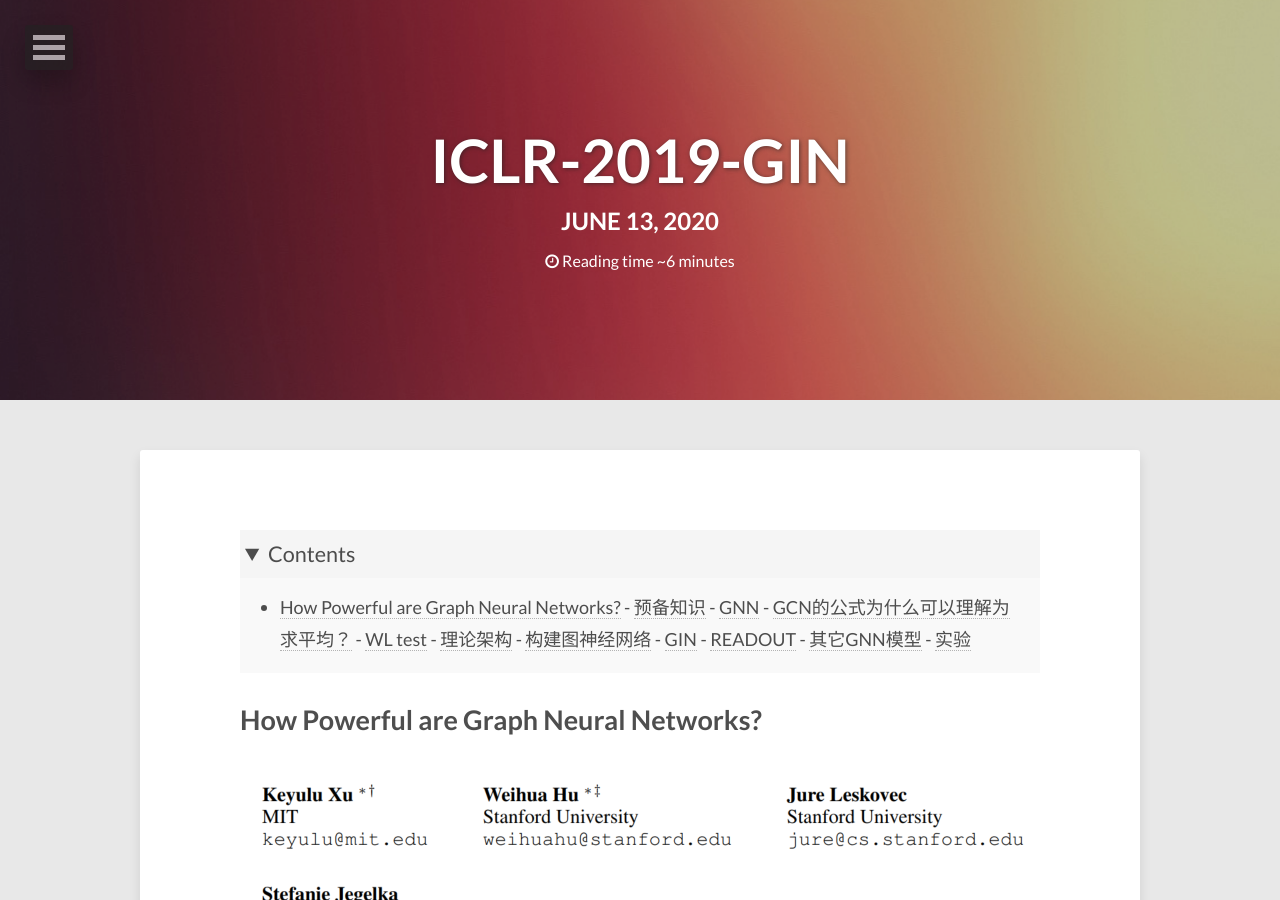
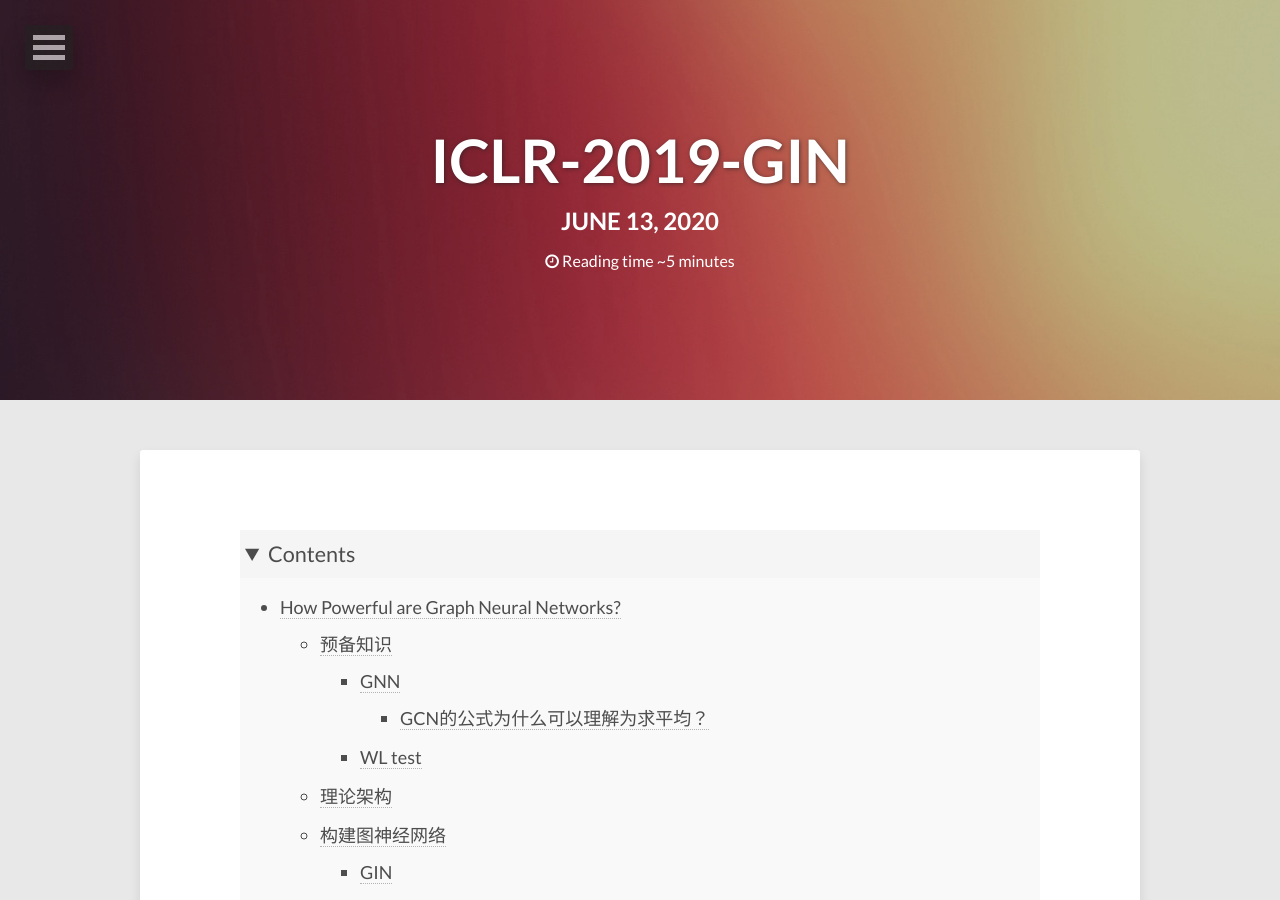
Before and after one commit to E0HYL/BLOG-OF-E0, a Jekyll site: the page built from _posts/2020-06-13-GIN.md, in a window 1280 px wide and 900 px high. Built offline with Jekyll 4.4.1, drawn with Linux system fonts in a browser that asks for light colours; nearby versions of some CDN libraries; formulas are drawn with MathJax 3; comment, search, counter and statistics services are not loaded.

Commit message:
larger img

```diff
--- a/_posts/2020-06-13-GIN.md
+++ b/_posts/2020-06-13-GIN.md
@@ -14,16 +14,16 @@
 <!-- TOC -->
 
 - [How Powerful are Graph Neural Networks?](#how-powerful-are-graph-neural-networks)
-        - [预备知识](#%E9%A2%84%E5%A4%87%E7%9F%A5%E8%AF%86)
-            - [GNN](#gnn)
-                - [GCN的公式为什么可以理解为求平均？](#gcn%E7%9A%84%E5%85%AC%E5%BC%8F%E4%B8%BA%E4%BB%80%E4%B9%88%E5%8F%AF%E4%BB%A5%E7%90%86%E8%A7%A3%E4%B8%BA%E6%B1%82%E5%B9%B3%E5%9D%87)
-            - [WL test](#wl-test)
-        - [理论架构](#%E7%90%86%E8%AE%BA%E6%9E%B6%E6%9E%84)
-        - [构建图神经网络](#%E6%9E%84%E5%BB%BA%E5%9B%BE%E7%A5%9E%E7%BB%8F%E7%BD%91%E7%BB%9C)
-            - [GIN](#gin)
-                - [READOUT](#readout)
-        - [其它GNN模型](#%E5%85%B6%E5%AE%83gnn%E6%A8%A1%E5%9E%8B)
-        - [实验](#%E5%AE%9E%E9%AA%8C)
+    - [预备知识](#%E9%A2%84%E5%A4%87%E7%9F%A5%E8%AF%86)
+        - [GNN](#gnn)
+            - [GCN的公式为什么可以理解为求平均？](#gcn%E7%9A%84%E5%85%AC%E5%BC%8F%E4%B8%BA%E4%BB%80%E4%B9%88%E5%8F%AF%E4%BB%A5%E7%90%86%E8%A7%A3%E4%B8%BA%E6%B1%82%E5%B9%B3%E5%9D%87)
+        - [WL test](#wl-test)
+    - [理论架构](#%E7%90%86%E8%AE%BA%E6%9E%B6%E6%9E%84)
+    - [构建图神经网络](#%E6%9E%84%E5%BB%BA%E5%9B%BE%E7%A5%9E%E7%BB%8F%E7%BD%91%E7%BB%9C)
+        - [GIN](#gin)
+            - [READOUT](#readout)
+    - [其它GNN模型](#%E5%85%B6%E5%AE%83gnn%E6%A8%A1%E5%9E%8B)
+    - [实验](#%E5%AE%9E%E9%AA%8C)
 
 <!-- /TOC -->
 </div>
@@ -31,11 +31,11 @@
 
 ## How Powerful are Graph Neural Networks?
 
-<figure><img src="{{ site.url }}/images/2020-06-13-GIN/image-20200614111013565.png" alt="image-20200614111013565" style="zoom: 50%;" /></figure>
+<figure><img src="{{ site.url }}/images/2020-06-13-GIN/image-20200614111013565.png" alt="image-20200614111013565" style="zoom: 40%;" /></figure>
 
-#### 预备知识
+### 预备知识
 
-##### GNN
+#### GNN
 
 |                   | AGGREGATE                                                    | COMBINE                             |
 | ----------------- | ------------------------------------------------------------ | ----------------------------------- |
@@ -44,7 +44,7 @@
 
 注：表中GCN一行的公式包含了AGGREGATE和COMBINE两步。
 
-###### GCN的公式为什么可以理解为求平均？
+##### GCN的公式为什么可以理解为求平均？
 
 > 参考资料：1. [GraphSAGE：我寻思GCN也没我牛逼](https://zhuanlan.zhihu.com/p/74242097)，2. [一文读懂图卷积GCN](https://zhuanlan.zhihu.com/p/89503068)
 
@@ -52,19 +52,19 @@
 
 - $$\hat{A}$$: 邻接矩阵A的归一化
 
-  <figure><img src="{{ site.url }}/images/2020-06-13-GIN/image-20200613233145947.png" alt="image-20200613233145947" style="zoom: 60%;" />
+  <figure><img src="{{ site.url }}/images/2020-06-13-GIN/image-20200613233145947.png" alt="image-20200613233145947" style="zoom: 80%;" />
 
 - $$\hat{A}\cdot{H}$$的含义：
 
   <figure class="half">
-  	<img src="{{ site.url }}/images/2020-06-13-GIN/image-20200613233648758.png" alt="image-20200613233648758" style="zoom: 45%;" />
-  	<img src="{{ site.url }}/images/2020-06-13-GIN/image-20200613233831780.png" alt="image-20200613233831780" style="zoom:45%;" />
+  	<img src="{{ site.url }}/images/2020-06-13-GIN/image-20200613233648758.png" alt="image-20200613233648758" />
+  	<img src="{{ site.url }}/images/2020-06-13-GIN/image-20200613233831780.png" alt="image-20200613233831780" />
   	<figcaption>GCN聚合的理解</figcaption>
   </figure>
 
 <!--more-->
 
-##### WL test
+#### WL test
 
 解决图同构问题，即两个图的拓扑结构是否相同。
 
@@ -77,23 +77,23 @@
 若在某一轮迭代中，两个Graph的节点标签出现了不一致的情况，则不同构。
 
 <figure class="half">
-	<img src="{{ site.url }}/images/2020-06-13-GIN/image-20200613223438407.png" alt="image-20200613223438407" style="zoom:60%;" />
-	<img src="{{ site.url }}/images/2020-06-13-GIN/image-20200613224941397.png" alt="image-20200613224941397" style="zoom:50%;" />
+	<img src="{{ site.url }}/images/2020-06-13-GIN/image-20200613223438407.png" alt="image-20200613223438407" />
+	<img src="{{ site.url }}/images/2020-06-13-GIN/image-20200613224941397.png" alt="image-20200613224941397" />
 	<figcaption>WL test</figcaption>
 </figure>
 
-#### 理论架构
+### 理论架构
 
 - 建模邻居节点集合为多重集（Multiset，即元素可以重复出现的集合），原因是不同的节点可能具有相同的特征向量；
 - 最强大的GNN仅仅在两个节点具有特征相同的子树（subtree）时，才将它们映射到同一位置；
 
 问题转化：GNN的聚合方案是不是单射（injective）的多重集函数？
 
-#### 构建图神经网络
+### 构建图神经网络
 
 **引理2** 在图同构问题中，WL test是GNN的能力上限。
 
-<figure><img src="{{ site.url }}/images/2020-06-13-GIN/image-20200613222523862.png" alt="image-20200613222523862" style="zoom: 50%;" /></figure>
+<figure><img src="{{ site.url }}/images/2020-06-13-GIN/image-20200613222523862.png" alt="image-20200613222523862" style="zoom: 60%;" /></figure>
 
 **定理3** 满足以下两个条件的GNN可以达到WL test的能力：
 
@@ -104,7 +104,7 @@
 
 > GNN较WL的优势之一：将相似的图结构映射到相近的位置，而WL是one-hot的
 
-##### GIN
+#### GIN
 
 **引理5** （加和聚合SUM可以表示单射）假定$$\mathcal{X}$$可数，则存在函数$$f:\mathcal{X}\rightarrow R^n$$使得对于每个有边界大小的多重集$$X\in\mathcal X$$而言，$$h(X)=\sum_{x\in{X}}f(x)$$是唯一的。则任意多重集函数$$g$$可以被分解为$$g(X)=\phi(\sum_{x\in{X}}f(x))$$，其中$$\phi$$为某种函数。
 
@@ -116,7 +116,7 @@
 
 > GIN仅是maximally powerful GNN的一种实现，优点是形式简单。
 
-###### READOUT
+##### READOUT
 
 使用了模型每次迭代后的信息：
 
@@ -126,16 +126,16 @@
 
 根据定理3和推论6，如果GIN用加和表示上式中的READOUT，则可证明地推广了WL test。
 
-#### 其它GNN模型
+### 其它GNN模型
 
 - 引理7 单层感知机是不够的
 
 - MEAN和MAX的局限性
 
-  <figure><img src="{{ site.url }}/images/2020-06-13-GIN/image-20200614012448418.png" alt="image-20200614012448418" style="zoom:50%;" /></figure>
+  <figure><img src="{{ site.url }}/images/2020-06-13-GIN/image-20200614012448418.png" alt="image-20200614012448418" style="zoom:60%;" /></figure>
   > 但是MEAN学习了分布，MAX学习了显著值
 
-#### 实验
+### 实验
 
 1. 训练集表现
 
```
